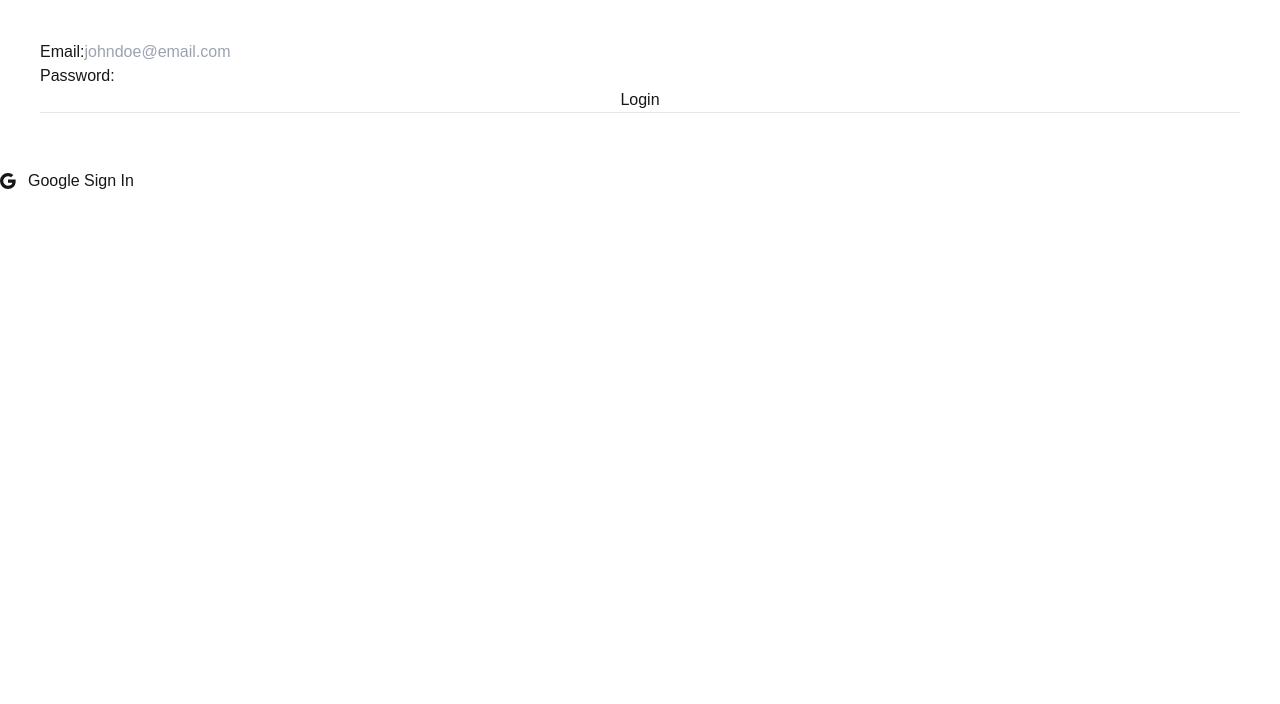
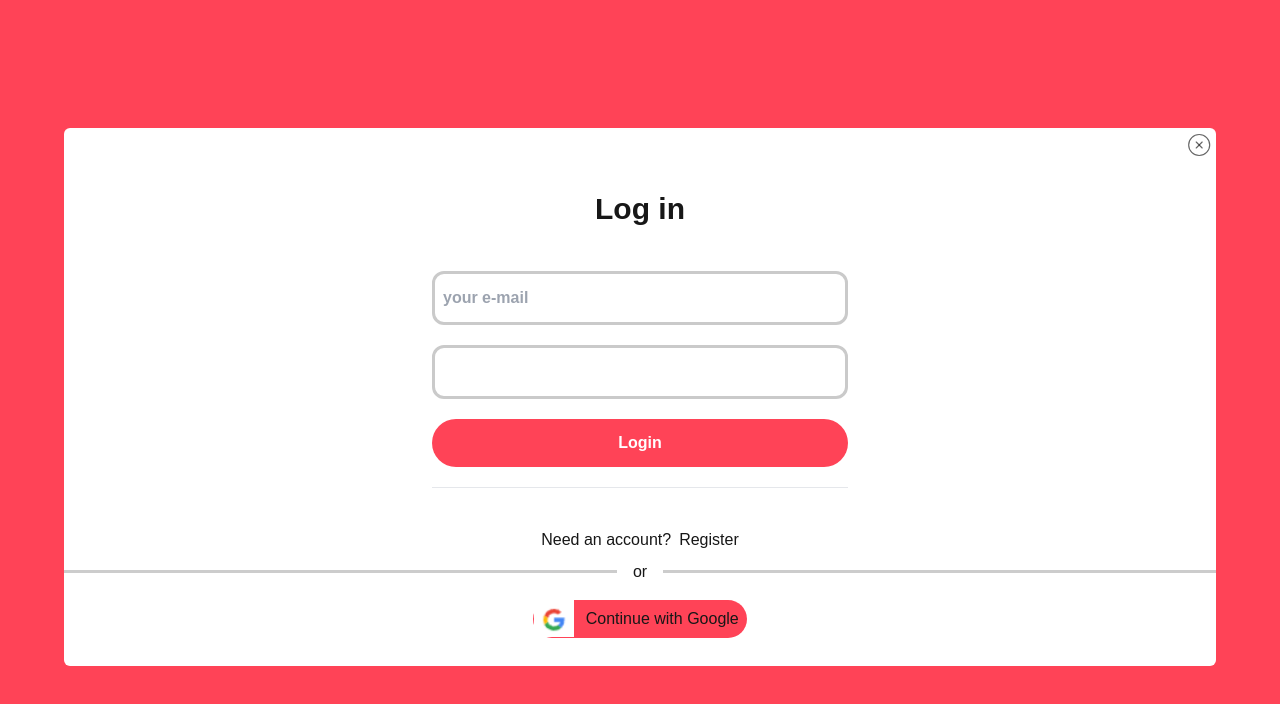
Before and after one commit to Krid-chaichaloemdet/q-tag-nextjs, a Next.js app: page /auth/login in a window 1280 px wide. Shown: the top 704 px of the page. Built offline with nearby package versions, Linux system fonts and the light colour scheme; no server answers.

Commit message:
loginpage

```diff
--- /dev/null
+++ b/actions/logoutAction.ts
@@ -0,0 +1,8 @@
+"use server";
+
+import { signOut } from "@/auth";
+
+
+export const LogoutAction = async () => {
+    await signOut()
+}
--- a/components/auth/form-error.tsx
+++ b/components/auth/form-error.tsx
@@ -4,7 +4,7 @@ interface FormSuccessProps {
   message?: string;
 }
 
-export const FormError = ({ message }: FormSuccessProps) => {
+export const FormError = ({ message }: FormSuccessProps)  => {
   if (!message) return null;
   return (
     <div className="flex space-x-4 items-center p-2 rounded-lg text-red-500 bg-red-500/30">
--- a/components/auth/google-button.tsx
+++ b/components/auth/google-button.tsx
@@ -1,6 +1,7 @@
 "use client";
 
 import { googleAuthenticate } from "@/actions/google-login";
+import Image from "next/image";
 import { useActionState } from "react";
 import { BsGoogle } from "react-icons/bs";
 
@@ -10,10 +11,10 @@ const GoogleLoginButton = () => {
     undefined
   );
   return (
-    <form className="flex mt-4" action={dispatchGoogle}>
+    <form className="flex mt-4 bg-[#FF4357] rounded-3xl p-[0.5px] pr-2" action={dispatchGoogle}>
       <button className="flex flex-row items-center gap-3 w-full">
-        <BsGoogle />
-        Google Sign In
+        <Image alt="google login" src={"/googleIcon.svg"} width={40} height={40} />
+        Continue with Google
       </button>
       <p>{errorMsgGoogle}</p>
     </form>
--- a/components/auth/login-form.tsx
+++ b/components/auth/login-form.tsx
@@ -10,6 +10,8 @@ import { FormSuccess } from "./form-success";
 import { FormError } from "./form-error";
 import { useRouter } from "next/navigation";
 import GoogleLoginButton from "./google-button";
+import Link from "next/link";
+import Image from "next/image";
 
 const LoginForm = () => {
   const router = useRouter();
@@ -47,35 +49,71 @@ const LoginForm = () => {
   };
 
   return (
+    <div className="bg-[#FF4357] h-screen flex items-start justify-center pt-[10%]">
+      <div className="bg-white rounded-md  w-[90%] h-[80%] relative  flex flex-col items-center">
+        <Image
+          className="absolute right-1 pt-1 pl-1"
+          src="/close-circle.svg"
+          alt="Close icon"
+          width={30}
+          height={30}
+        />
+
+        <label
+          className="font-bold text-[30px] w-full flex items-center justify-center pt-[5%]"
+          htmlFor=""
+        >
+          Log in
+        </label>
+        <form className="p-10 flex flex-col gap-5" onSubmit={handleSubmit(onSubmit)}>
           <div>
-
-    <form className="p-10" onSubmit={handleSubmit(onSubmit)}>
-      <div>
-        <label>Email:</label>
             <input
-          placeholder="johndoe@email.com"
+              className="lg:min-w-[26rem] px-[0.5rem] py-[0.75rem] border-[0.2rem] border-[#CACACA] rounded-[0.75rem] font-semibold text-[#818181]"
+              placeholder="your e-mail"
               type="email"
               {...register("email")}
             />
-        {errors.email && <p>{errors.email.message}</p>}
+            {errors.email && (
+              <p className="text-red-500">{errors.email.message}</p>
+            )}
           </div>
 
           <div>
-        <label>Password:</label>
-        <input type="password" {...register("password")} />
-        {errors.password && <p>{errors.password.message}</p>}
+            <input
+              className="lg:min-w-[26rem] px-[0.5rem] py-[0.75rem] border-[0.2rem] border-[#CACACA] rounded-[0.75rem] font-semibold text-[#818181]"
+              type="password"
+              {...register("password")}
+            />
+            {errors.password && (
+              <p className="text-red-500">{errors.password.message}</p>
+            )}
           </div>
 
           <FormSuccess message={success} />
           <FormError message={error} />
-      <button type="submit" className="w-full" disabled={loading}>
+          <button
+            type="submit"
+            className="bg-[#FF4357] w-full rounded-3xl px-[0.5rem] py-[0.75rem] text-white font-semibold"
+            disabled={loading}
+          >
             {loading ? "Loading..." : "Login"}
           </button>
           <hr />
         </form>
+        <div className="flex flex-col w-full justify-center items-center gap-[0.5rem]">
+          <div className="flex flex-row gap-[0.5rem]">
+            <p>Need an account? </p>
+            <Link href={"/auth/register"}>Register</Link>
+          </div>
+          <div className="flex flex-row w-full justify-center items-center">
+            <div className="w-full h-[0.2rem] bg-[#CCCCCC]"></div>
+            <p className="mx-[1rem]">or</p>
+            <div className="w-full h-[0.2rem] bg-[#CCCCCC]"></div>
+          </div>
+        </div>
         <GoogleLoginButton />
       </div>
-
+    </div>
   );
 };
 
--- a/components/auth/register-form.tsx
+++ b/components/auth/register-form.tsx
@@ -8,11 +8,12 @@ import { useState } from "react";
 import { registerAction } from "@/actions/registerAction";
 import { FormSuccess } from "./form-success";
 import { FormError } from "./form-error";
-import { useRouter } from 'next/navigation'
+import { useRouter } from "next/navigation";
 import GoogleLoginButton from "./google-button";
+import Link from "next/link";
 
 const RegisterForm = () => {
-    const router = useRouter()
+  const router = useRouter();
   const [loading, setLoading] = useState(false);
   const [error, setError] = useState("");
   const [success, setSuccess] = useState("");
@@ -43,7 +44,7 @@ const RegisterForm = () => {
         setError("");
         setSuccess(res.success);
         setLoading(false);
-        router.push('/user/profile')
+        router.push("/user/profile");
       }
     });
   };
@@ -51,6 +52,7 @@ const RegisterForm = () => {
   return (
     <div>
       <form className="p-10" onSubmit={handleSubmit(onSubmit)}>
+        <label htmlFor="">Register</label>
         <div>
           <label>Email:</label>
           <input
@@ -63,17 +65,13 @@ const RegisterForm = () => {
 
         <div>
           <label>Name:</label>
-        <input
-        placeholder="Please enter your name"
-        {...register("name")} />
+          <input placeholder="Please enter your name" {...register("name")} />
           {errors.name && <p>{errors.name.message}</p>}
         </div>
 
         <div>
           <label>Password:</label>
-        <input
-
-        type="password" {...register("password")} />
+          <input type="password" {...register("password")} />
           {errors.password && <p>{errors.password.message}</p>}
         </div>
 
@@ -91,7 +89,12 @@ const RegisterForm = () => {
         </button>
       </form>
       <GoogleLoginButton />
-
+      <div>
+        <div>Aleardy has an account?</div>
+        <button>
+          <Link href={"/auth/login"}>login</Link>
+        </button>
+      </div>
     </div>
   );
 };
--- a/components/profile/profileForm.tsx
+++ b/components/profile/profileForm.tsx
@@ -1,12 +1,10 @@
+import ProfileHeader from "./profileHeader";
 
-import { auth } from '@/auth'
-
-const ProfileForm = async() => {
-
-    const session = await auth()
-
+const ProfileForm = async () => {
   return (
-    <div>ProfileForm</div>
-  )
-}
-export default ProfileForm
+    <div className="p-5">
+      <ProfileHeader />
+    </div>
+  );
+};
+export default ProfileForm;
--- /dev/null
+++ b/components/profile/profileHeader.tsx
@@ -0,0 +1,33 @@
+import { auth , signOut} from "@/auth";
+import Image from "next/image";
+import { LogoutAction } from "@/actions/logoutAction";
+import Link from 'next/link'
+
+
+const ProfileHeader = async () => {
+  const session = await auth();
+  return (
+        <div className="p-5 flex gap-5">
+          <Image
+            src={session?.user?.image || "/default-avatar.png"}
+            width={50}
+            height={50}
+            alt=""
+          />
+          <div>
+
+          <div className="flex gap-2">
+            <div>Email:</div>
+            <div>{session?.user?.email}</div>
+          </div>
+          <div className="flex gap-2">
+            <div>Name:</div>
+            <div>{session?.user?.name}</div>
+          </div>
+          </div>
+          <button onClick={LogoutAction}>Log out</button>
+
+        </div>)
+
+}
+export default ProfileHeader
--- /dev/null
+++ b/next.config.js
@@ -0,0 +1,6 @@
+// next.config.js
+module.exports = {
+    images: {
+      domains: ['lh3.googleusercontent.com'],
+    },
+  }
```
Also changed, not shown: public/close-circle.svg (added), public/googleIcon.svg (added). Lines whose indentation alone changed are shown as unchanged.
